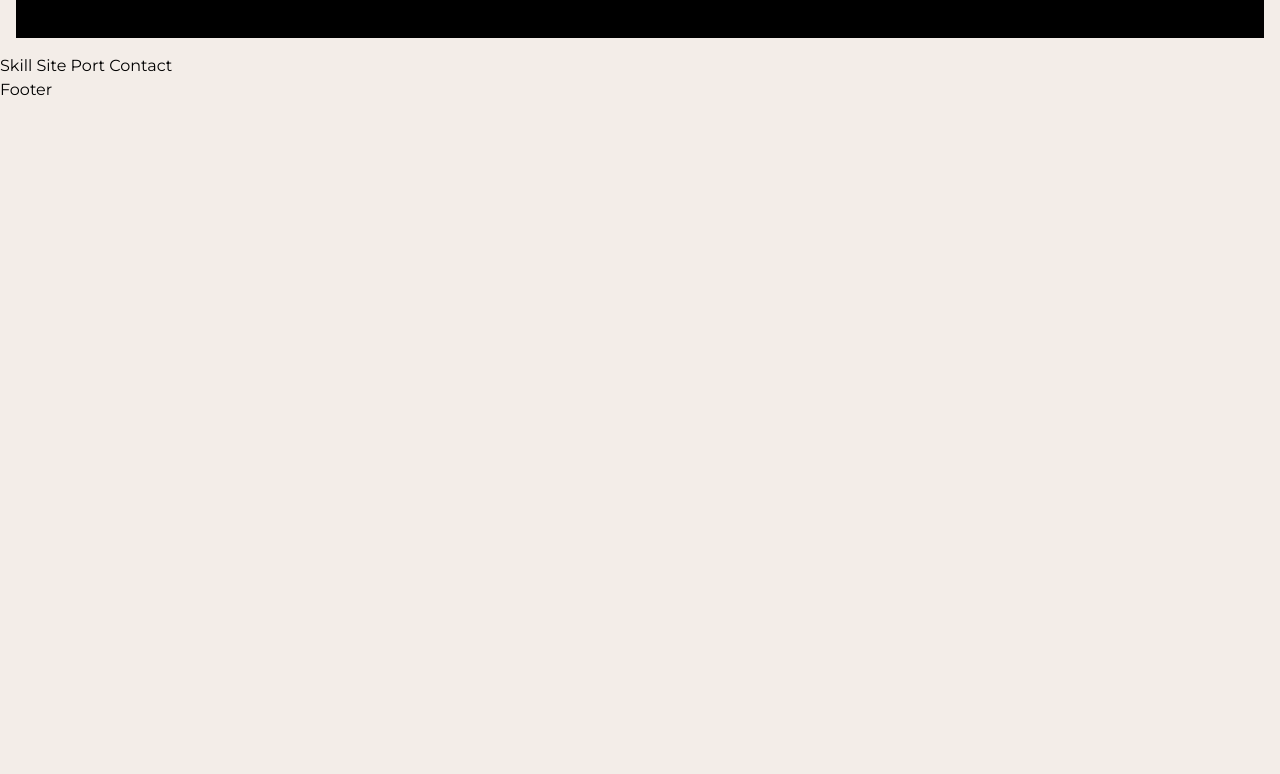
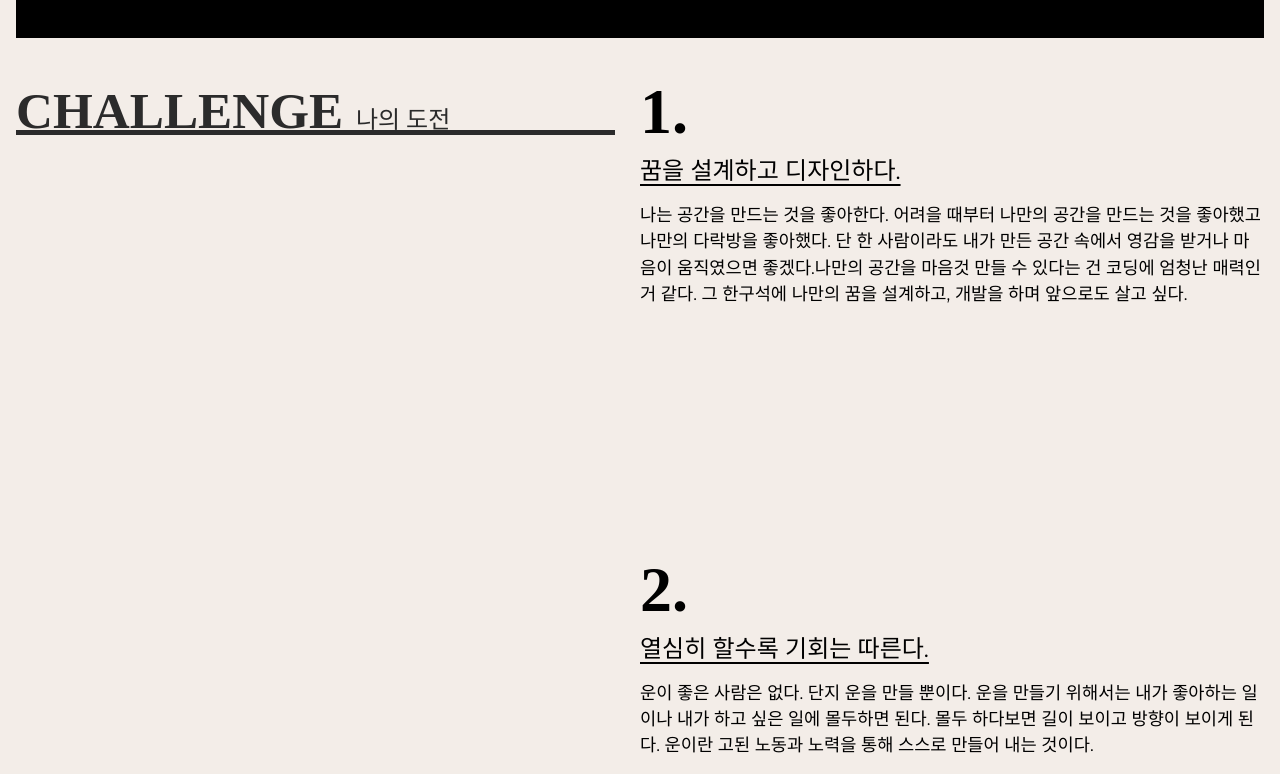
Before and after one commit to Dongjewerly/port2023-vue, a Vue app: page / in a window 1280 px wide. Shown: the part 746-1520 px from the top of the page. Before the commit the page ends 848 px from the top, so only its background shows below. Built offline with nearby package versions, Linux system fonts and the light colour scheme; a small style sheet from the web is missing; a web font is replaced by a local one.

Commit message:
스킬영역완료

```diff
--- a/src/components/Skill.vue
+++ b/src/components/Skill.vue
@@ -1,3 +1,95 @@
+<script setup>
+import {skillText} from "@/constants/index";
+</script>
+
 <template>
-    Skill
+    <section id="skill">
+        <div class="skill_inner">
+            <h2 class="skill_title">
+                challenge <em>나의 도전</em>
+            </h2>
+            <div class="skill_desc">
+                <div v-for="(skill,key) in skillText" :key="key">
+                    <span>{{ key+1 }}.</span>
+                    <h3>{{ skill.title }}</h3>
+                    <p>{{ skill.desc }}</p>
+                </div>
+            </div>
+        </div>
+    </section>
 </template>
+
+<style lang="scss" scoped>
+.skill_inner {
+    padding: 16px;
+    display: flex;
+    justify-content: space-between;
+
+    @media (max-width: 800px) {
+        flex-direction: column;
+    }
+
+    .skill_title {
+        position: sticky;
+        top: 70px;
+        left: 0;
+        width: 48%;
+        height: 5.1vw;
+        font-weight: 900;
+        font-size: 4vw;
+        line-height: 1.6;
+        font-family: var(--mainKor-font);
+        text-transform: uppercase;
+        color: var(--black100);
+        border-bottom: 0.4vw solid var(--black100);
+
+        @media (max-width: 800px) {
+            width: 100%;
+            margin-bottom: 10vw;
+            font-size: 30px;
+            height: auto;
+            top: 68px;
+            background-color: var(--mainBg-color);
+        }
+
+        em {
+            font-size: 1.5rem;
+            font-weight: 400;
+            line-height: 2;
+        }
+    }
+
+    .skill_desc {
+        width: 50%;
+
+        @media (max-width: 800px) {
+            width: 100%;
+        }
+
+        span {
+            font-size: 5vw;
+            line-height: 1.3;
+            font-weight: 900;
+            font-family: var(--mainNum-font);
+
+            @media (max-width: 800px) {
+                font-size: 20vw;
+            }
+
+        }
+
+
+        h3 {
+            font-size: 1.5rem;
+            text-decoration: underline;
+            text-underline-position: under;
+            margin-bottom: 1vw;
+        }
+
+        p {
+            margin-bottom: 30vh;
+            font-size: 1.1rem;
+        }
+    }
+}
+</style>
--- a/src/constants/index.js
+++ b/src/constants/index.js
@@ -25,3 +25,18 @@ export const headerNav = [
     title: "port developer" ,
     desc: ["tlaent is", "found at the end of the", "effort" ],
   };
+
+  export const skillText = [
+    {
+      title:"꿈을 설계하고 디자인하다.",
+      desc:"나는 공간을 만드는 것을 좋아한다. 어려을 때부터 나만의 공간을 만드는 것을 좋아했고 나만의 다락방을 좋아했다. 단 한 사람이라도 내가 만든 공간 속에서 영감을 받거나 마음이 움직였으면 좋겠다.나만의 공간을 마음것 만들 수 있다는 건 코딩에 엄청난 매력인거 같다. 그 한구석에 나만의 꿈을 설계하고, 개발을 하며 앞으로도 살고 싶다."
+    },
+    {
+      title:"열심히 할수록 기회는 따른다.",
+      desc:"운이 좋은 사람은 없다. 단지 운을 만들 뿐이다. 운을 만들기 위해서는 내가 좋아하는 일이나 내가 하고 싶은 일에 몰두하면 된다. 몰두 하다보면 길이 보이고 방향이 보이게 된다. 운이란 고된 노동과 노력을 통해 스스로 만들어 내는 것이다."
+    },
+    {
+      title:"나에게 정직하다.",
+      desc:"정직은 다른 사람보다 나에게 큰 의미를 부여해야 한다. 자신이 정직하지 않으면 진정으로 원하는 일을 열정적으로 밀고 나갈 수 없다. 마음에서 우러나오는 일을 해야 정직해지며 삶을 더 즐길 줄 알게 된다."
+    },
+];
```
